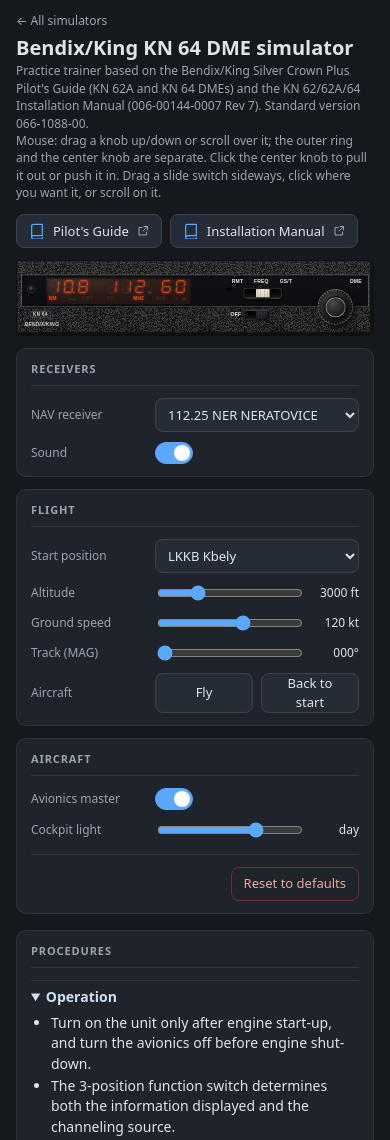
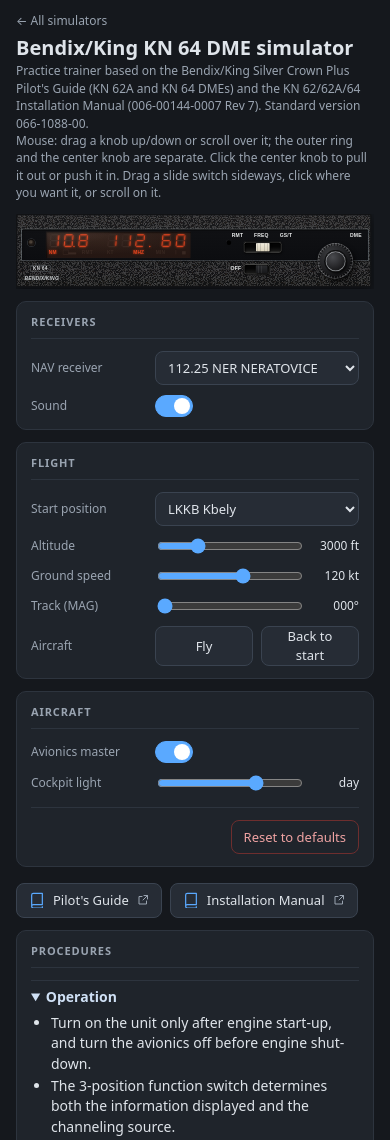
Before and after one commit to MrMebelMan/radiorack, a website with bundled scripts: page sim/devices/kn64/index.html in a window 390 px wide. Shown: the top 1140 px of the page. Built offline with nearby package versions, Linux system fonts and the light colour scheme.

Commit message:
fix: show the manual buttons right above the procedures on phones

```diff
--- a/sim/shared/style.css
+++ b/sim/shared/style.css
@@ -53,7 +53,7 @@ main {
   align-items: start;
 }
 @media (max-width: 1000px) { main { grid-template-columns: minmax(0, 1fr); } }
-.help-col > .card:first-child { margin-top: 0; }
+.help-col > .card:first-child, .help-col > .manuals { margin-top: 0; }
 @media (max-width: 600px) { main { padding: 10px 16px 30px; } }
 
 .card {
--- a/sim/ui/manuals.js
+++ b/sim/ui/manuals.js
@@ -1,5 +1,5 @@
 // Points every <a data-manual="<id>"> at the manual's PDF in manuals/ or at its public source,
-// per SELF_HOST_MANUALS. Runs on import.
+// per SELF_HOST_MANUALS, and places the manual row for the layout. Runs on import.
 import { SELF_HOST_MANUALS } from '../config.js';
 import { MANUALS, manualFile } from '../data/manuals.js';
 
@@ -13,3 +13,12 @@ for (const a of document.querySelectorAll('a[data-manual]')) {
   // The note goes before the " — opens in a new window" tail of the device-page titles.
   if (note && !SELF_HOST_MANUALS) a.title = a.title ? a.title.replace(/( — |$)/, `. ${note}$1`) : note;
 }
+
+// One column (phones): the manual row sits right above the procedures instead of between the header and the unit.
+const nav = document.querySelector('nav.manuals'), header = nav?.closest('header'), help = document.querySelector('.help-col');
+if (nav && header && help) {
+  const oneCol = matchMedia('(max-width: 1000px)');   // = the single-column breakpoint of main in shared/style.css
+  const place = () => (oneCol.matches ? help.prepend(nav) : header.append(nav));
+  oneCol.addEventListener('change', place);
+  place();
+}
```
